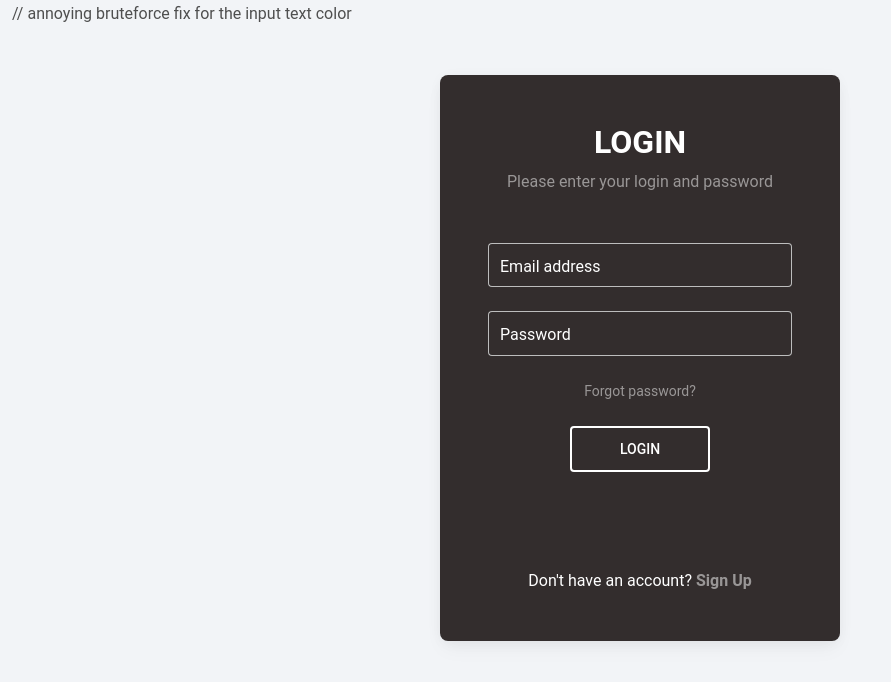
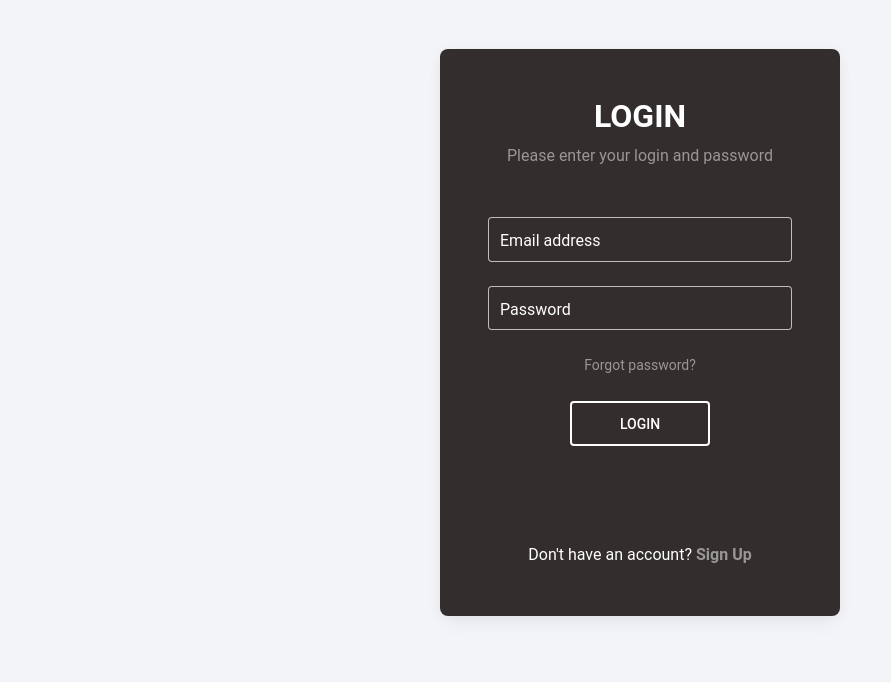
Before and after one commit to COS420-F25/F26-TeamB, a React (Create React App) app in the folder kaite/: page / in a window 1280 px wide. Shown: the top 682 px of the page, without its empty margins (0-891 px from the left). Built offline with nearby package versions, Linux system fonts and the light colour scheme.

Commit message:
Fixes incorrect comment

```diff
--- a/kaite/src/App.js
+++ b/kaite/src/App.js
@@ -92,8 +92,8 @@ function App() {
   };
 
   return (
+    // annoying bruteforce fix for the input text color
     <MDBContainer fluid className="login-page">
-      // annoying bruteforce fix for the input text color
       <style>{`
         .login-page input,
         .login-page input:focus,
```
